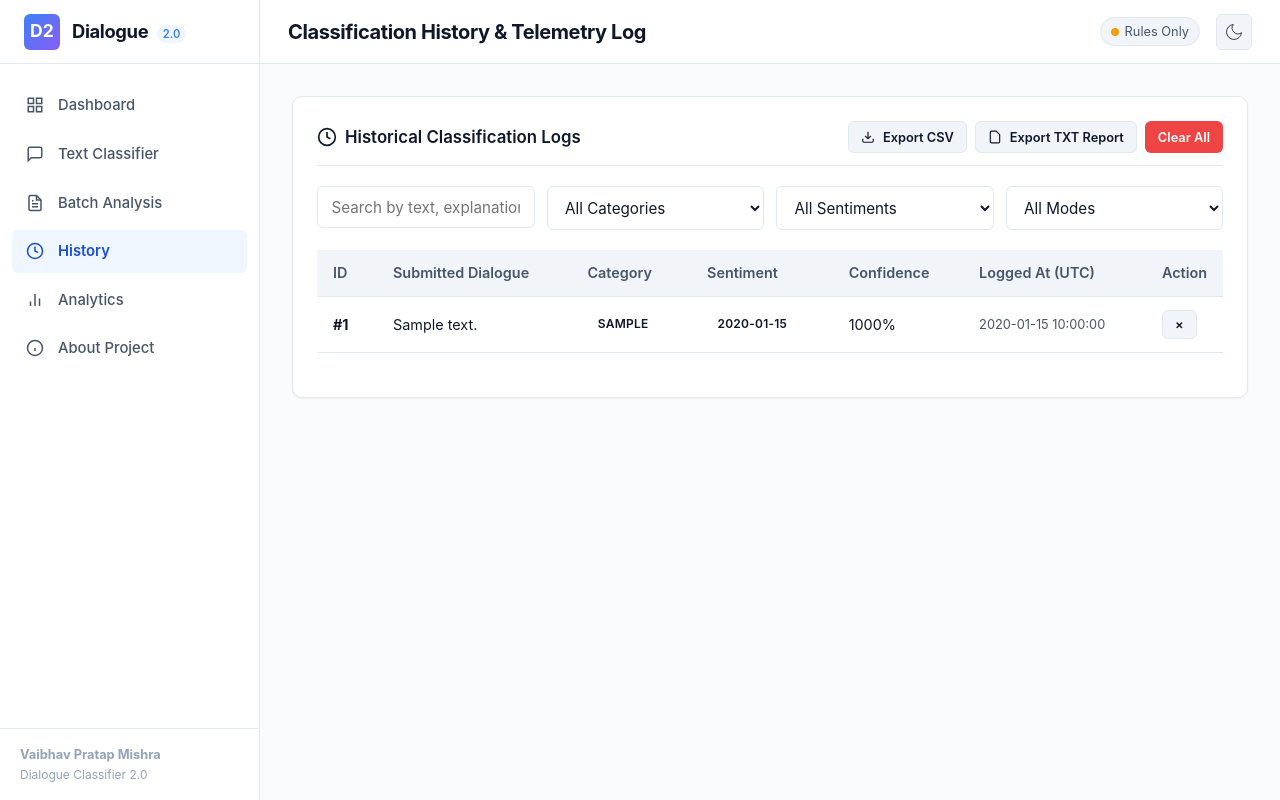
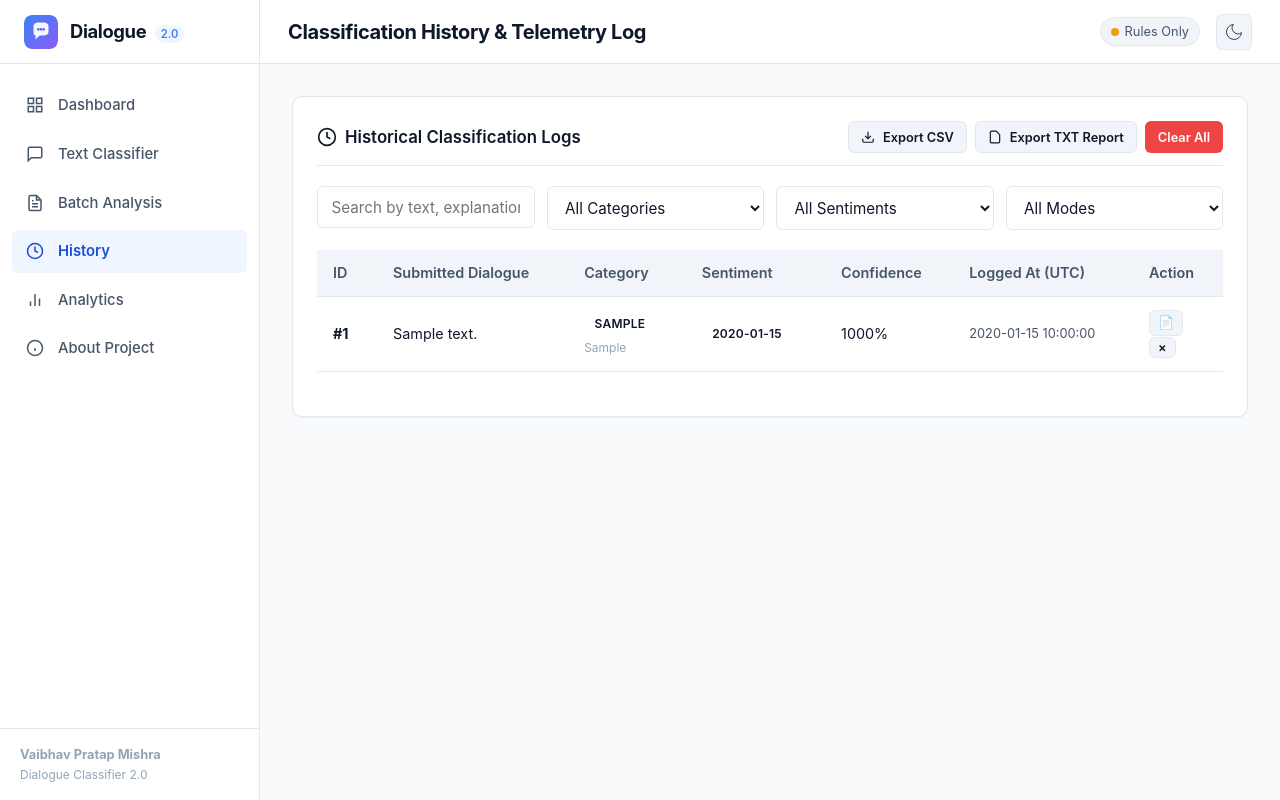
Before and after one commit to Vaibhav-dev74/NLP-Mini-projects, a Flask app: page /history in a window 1280 px wide. Run offline with Flask 3, Linux system fonts and the light colour scheme; tables that the repository leaves empty hold one stand-in row (values such as "Sample post"); some libraries are stand-ins or nearby versions.

Commit message:
fix: robust batch NaN handling, user intent database persistence, history export action, and updated docs

```diff
--- a/app.py
+++ b/app.py
@@ -5,6 +5,7 @@ Flask Application and REST API Gateway for Dialogue Classifier 2.0.
 import os
 import io
 import csv
+import uuid
 from datetime import datetime, timezone
 from typing import Dict, Any
 
@@ -215,7 +216,8 @@ def api_classify():
             emotion=emotion_result["emotion"],
             classification_mode=mode,
             explanation=classification_result.get("explanation", ""),
-            keywords=classification_result.get("matched_keywords", [])
+            keywords=classification_result.get("matched_keywords", []),
+            user_intent=intent_info.get("primary_intent")
         )
 
     response = {
@@ -255,12 +257,13 @@ def api_batch_inspect():
         return jsonify({"error": "Only CSV files are supported."}), 400
 
     filename = secure_filename(file.filename)
-    save_path = os.path.join(Config.UPLOAD_FOLDER, f"temp_{filename}")
+    unique_temp_name = f"temp_{uuid.uuid4().hex[:8]}_{filename}"
+    save_path = os.path.join(Config.UPLOAD_FOLDER, unique_temp_name)
     file.save(save_path)
 
     try:
         inspection = batch_processor.inspect_csv(save_path)
-        inspection["temp_filename"] = f"temp_{filename}"
+        inspection["temp_filename"] = unique_temp_name
         return jsonify(inspection)
     except Exception as e:
         if os.path.exists(save_path):
@@ -403,7 +406,7 @@ def api_export_csv():
     output = io.StringIO()
     writer = csv.writer(output)
     writer.writerow([
-        "ID", "Input Text", "Predicted Category", "Confidence Score",
+        "ID", "Input Text", "Predicted Category", "User Intent", "Confidence Score",
         "Sentiment", "Sentiment Polarity", "Emotion",
         "Classification Mode", "Explanation", "Keywords", "Created At"
     ])
@@ -413,6 +416,7 @@ def api_export_csv():
             r["id"],
             r["input_text"],
             r["predicted_category"],
+            r.get("user_intent") or "",
             r["confidence_score"] or "",
             r["sentiment"] or "",
             r["sentiment_polarity"] or "",
--- a/models/model_metadata.json
+++ b/models/model_metadata.json
@@ -1,5 +1,5 @@
 {
-  "trained_at": "2026-11-12T21:34:54.039830+00:00",
+  "trained_at": "2026-11-14T02:22:47.815849+00:00",
   "dataset_file": "data/dialogue_dataset.csv",
   "total_samples": 300,
   "training_samples": 240,
--- a/src/database.py
+++ b/src/database.py
@@ -43,9 +43,16 @@ class Database:
                     classification_mode TEXT NOT NULL,
                     explanation TEXT,
                     keywords TEXT,
+                    user_intent TEXT,
                     created_at TIMESTAMP DEFAULT CURRENT_TIMESTAMP
                 );
             """)
+            # Auto-migration: ensure user_intent column exists if database existed prior
+            cursor.execute("PRAGMA table_info(classifications);")
+            existing_cols = [r[1] for r in cursor.fetchall()]
+            if "user_intent" not in existing_cols:
+                cursor.execute("ALTER TABLE classifications ADD COLUMN user_intent TEXT;")
+
             cursor.execute("""
                 CREATE INDEX IF NOT EXISTS idx_classifications_created_at
                 ON classifications (created_at DESC);
@@ -70,7 +77,8 @@ class Database:
         emotion: str,
         classification_mode: str,
         explanation: str,
-        keywords: List[str]
+        keywords: List[str],
+        user_intent: Optional[str] = None
     ) -> int:
         """Inserts a new classification record using parameterized SQL."""
         keywords_str = ", ".join(keywords) if isinstance(keywords, list) else str(keywords or "")
@@ -89,8 +97,9 @@ class Database:
                     classification_mode,
                     explanation,
                     keywords,
+                    user_intent,
                     created_at
-                ) VALUES (?, ?, ?, ?, ?, ?, ?, ?, ?, ?);
+                ) VALUES (?, ?, ?, ?, ?, ?, ?, ?, ?, ?, ?);
             """, (
                 input_text,
                 predicted_category,
@@ -101,6 +110,7 @@ class Database:
                 classification_mode,
                 explanation,
                 keywords_str,
+                user_intent or "",
                 now_utc
             ))
             conn.commit()
--- a/static/js/app.js
+++ b/static/js/app.js
@@ -564,15 +564,23 @@ function initHistoryWorkspace() {
         ? `${Math.round(r.confidence_score * 100)}%`
         : '<span style="color:var(--text-muted);">Rule Match</span>';
 
+      const intentDisplay = r.user_intent ? `<div style="font-size:0.75rem; color:var(--text-muted); margin-top:2px;">${escapeHtml(r.user_intent)}</div>` : '';
+
       tr.innerHTML = `
         <td><strong>#${r.id}</strong></td>
         <td style="max-width:280px; word-break:break-word;">${escapeHtml(r.input_text)}</td>
-        <td><span class="badge badge-${r.predicted_category.toLowerCase().replace('/', '-')}">${r.predicted_category}</span></td>
+        <td>
+          <span class="badge badge-${r.predicted_category.toLowerCase().replace('/', '-')}">${r.predicted_category}</span>
+          ${intentDisplay}
+        </td>
         <td><span class="badge badge-sentiment-${(r.sentiment || 'neutral').toLowerCase()}">${r.sentiment || 'NEUTRAL'}</span></td>
         <td>${confDisplay}</td>
         <td style="font-size:0.8rem; color:var(--text-secondary);">${r.created_at || ''}</td>
         <td>
-          <button class="btn btn-secondary btn-sm delete-btn" data-id="${r.id}" title="Delete record">
+          <a href="/api/export/summary/${r.id}" class="btn btn-secondary btn-sm" title="Download Summary TXT" style="padding: 2px 8px; margin-right: 4px; text-decoration: none;">
+            📄
+          </a>
+          <button class="btn btn-secondary btn-sm delete-btn" data-id="${r.id}" title="Delete record" style="padding: 2px 8px;">
             &times;
           </button>
         </td>
--- a/templates/base.html
+++ b/templates/base.html
@@ -4,6 +4,7 @@
   <meta charset="UTF-8">
   <meta name="viewport" content="width=device-width, initial-scale=1.0">
   <title>{% block title %}Dialogue Classifier 2.0{% endblock %} - Intelligent NLP Classification System</title>
+  <link rel="icon" type="image/svg+xml" href="{{ url_for('static', filename='images/logo.svg') }}">
   <link rel="stylesheet" href="{{ url_for('static', filename='css/style.css') }}">
   <!-- Chart.js for data visualization -->
   <script src="https://cdn.jsdelivr.net/npm/chart.js"></script>
@@ -13,7 +14,7 @@
     <!-- Sidebar Navigation -->
     <aside class="sidebar">
       <div class="sidebar-header">
-        <div class="brand-icon">D2</div>
+        <img src="{{ url_for('static', filename='images/logo.svg') }}" alt="Logo" width="34" height="34" style="border-radius: 8px;">
         <div>
           <span class="brand-title">Dialogue</span>
           <span class="brand-badge">2.0</span>
--- a/templates/history.html
+++ b/templates/history.html
@@ -75,7 +75,7 @@
           <th>Sentiment</th>
           <th>Confidence</th>
           <th>Logged At (UTC)</th>
-          <th style="width: 50px;">Action</th>
+          <th style="width: 90px;">Action</th>
         </tr>
       </thead>
       <tbody id="historyTableBody">
```
Also changed, not shown: src/batch_processor.py (+16 -2 lines), README.md, 1 other file.
